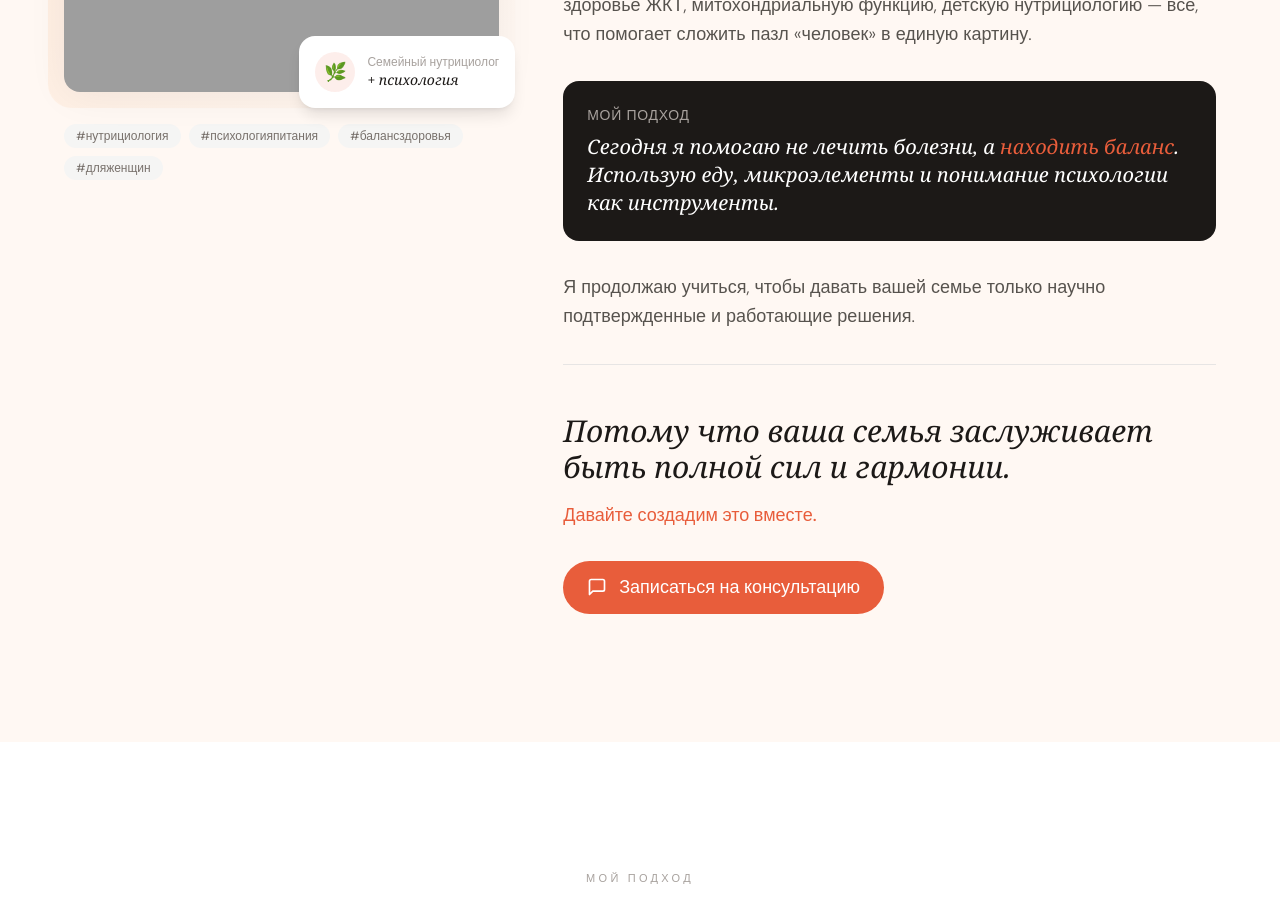
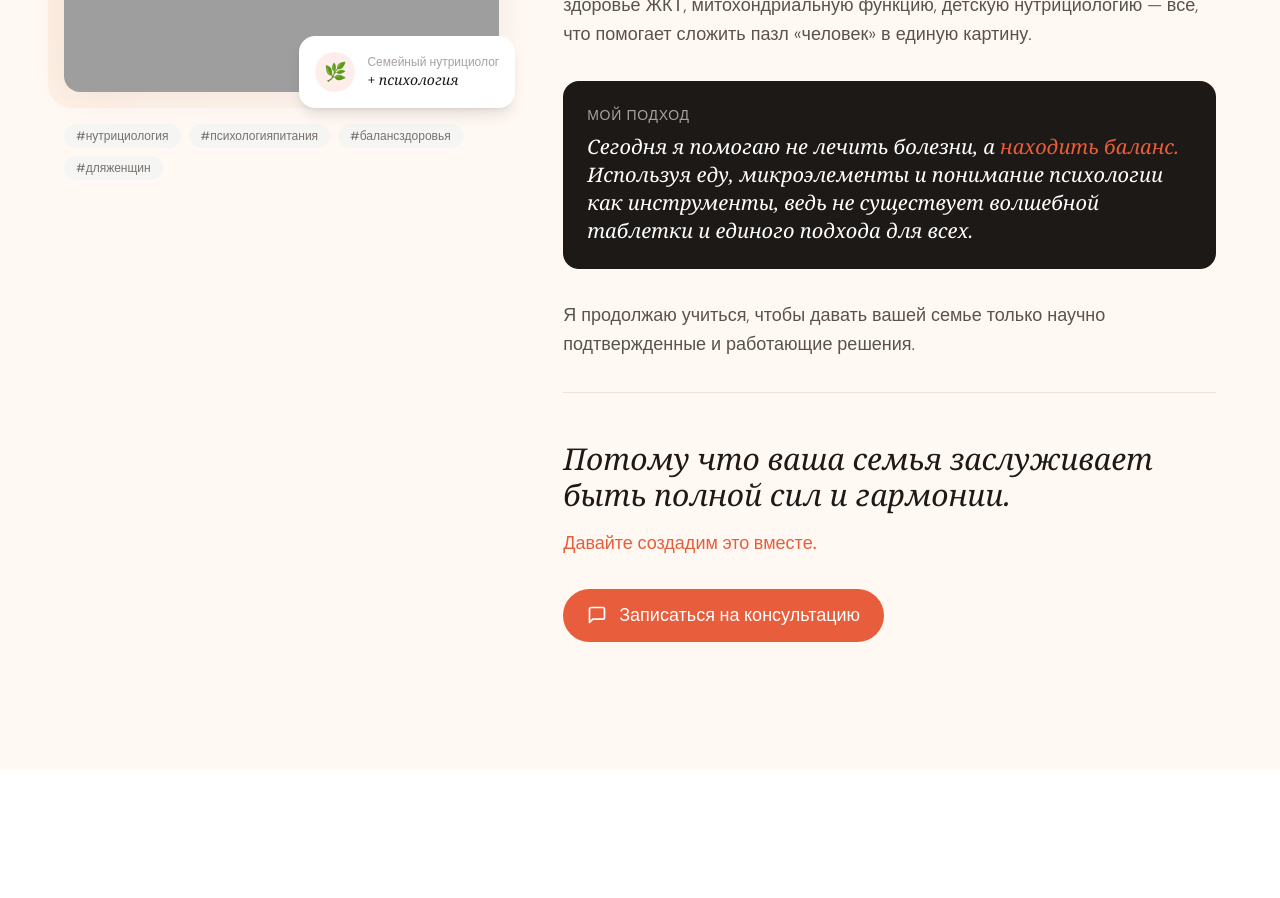
Before and after one commit to andrushin-anton/landing-2, a React (Vite) app: page / in a window 1280 px wide. Shown: the part 2680-3578 px from the top of the page. Built offline with nearby package versions, Linux system fonts and the light colour scheme; grey boxes are pictures that could not be loaded.

Commit message:
updated my story

```diff
--- a/components/Story.tsx
+++ b/components/Story.tsx
@@ -83,7 +83,7 @@ export const Story: React.FC = () => {
             <div className="p-6 bg-stone-900 text-white rounded-2xl">
               <p className="text-sm uppercase tracking-wider text-stone-400 mb-2">Мой подход</p>
               <p className="font-serif text-xl italic">
-                Сегодня я помогаю не лечить болезни, а <span className="text-[#E85D3B]">находить баланс</span>. Использую еду, микроэлементы и понимание психологии как инструменты.
+                Сегодня я помогаю не лечить болезни, а <span className="text-[#E85D3B]">находить баланс.</span> Используя еду, микроэлементы и понимание психологии как инструменты, ведь не существует волшебной таблетки и единого подхода для всех.
               </p>
             </div>
 
```
